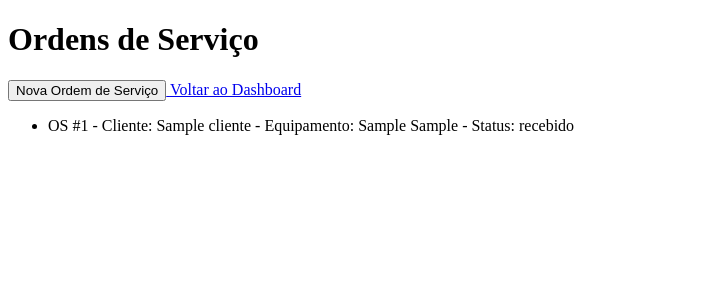
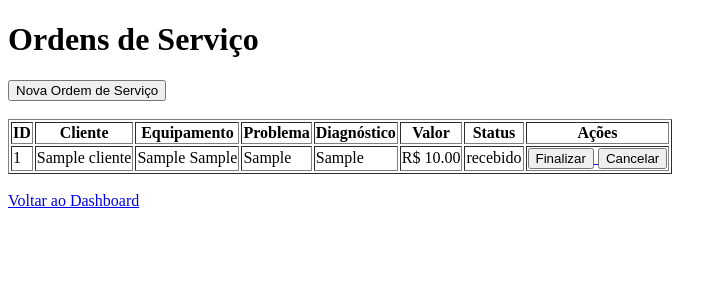
Before and after one commit to Gr-1n/sistema-assistencia, a Django app: page /ordens/ in a window 1280 px wide. Shown: the top 300 px of the page, without its empty margins (0-727 px from the left). Run offline with Django 5.2, Linux system fonts and the light colour scheme; tables that the repository leaves empty hold one stand-in row (values such as "Sample post").

Commit message:
Botoes de acao

```diff
--- a/oficina/templates/oficina/ordens.html
+++ b/oficina/templates/oficina/ordens.html
@@ -1,5 +1,6 @@
 <!DOCTYPE html>
 <html>
+
 <head>
     <title>Ordens de Serviço</title>
 </head>
@@ -8,22 +9,65 @@
 
 <h1>Ordens de Serviço</h1>
 
-<a href="/ordens/novo/">
+<a href="/ordens/nova/">
 <button>Nova Ordem de Serviço</button>
 </a>
 
+<br><br>
+
+<table border="1">
+
+<tr>
+<th>ID</th>
+<th>Cliente</th>
+<th>Equipamento</th>
+<th>Problema</th>
+<th>Diagnóstico</th>
+<th>Valor</th>
+<th>Status</th>
+<th>Ações</th>
+</tr>
+
+{% for ordem in ordens %}
+
+<tr>
+
+<td>{{ ordem.id }}</td>
+
+<td>{{ ordem.cliente.nome }}</td>
+
+<td>{{ ordem.equipamento.marca }} {{ ordem.equipamento.modelo }}</td>
+
+<td>{{ ordem.problema }}</td>
+
+<td>{{ ordem.diagnostico }}</td>
+
+<td>R$ {{ ordem.valor }}</td>
+
+<td>{{ ordem.status }}</td>
+
+<td>
+
+<a href="/ordens/finalizar/{{ ordem.id }}/">
+<button>Finalizar</button>
+</a>
+
+<a href="/ordens/cancelar/{{ ordem.id }}/">
+<button>Cancelar</button>
+</a>
+
+</td>
+
+</tr>
+
+{% endfor %}
+
+</table>
+
+<br>
+
 <a href="/">Voltar ao Dashboard</a>
 
-<ul>
-{% for ordem in ordens %}
-    <li>
-        OS #{{ ordem.id }} -
-        Cliente: {{ ordem.cliente.nome }} -
-        Equipamento: {{ ordem.equipamento.marca }} {{ ordem.equipamento.modelo }} -
-        Status: {{ ordem.status }}
-    </li>
-{% endfor %}
-</ul>
+</body>
 
-</body>
 </html>
--- a/oficina/urls.py
+++ b/oficina/urls.py
@@ -14,4 +14,8 @@ urlpatterns = [
     path('ordens/', views.ordens, name='ordens'),
     path('ordens/novo/', views.nova_ordem, name='nova_ordem'),
 
+    path('ordens/finalizar/<int:id>/', views.finalizar_ordem, name='finalizar_ordem'),
+
+    path('ordens/cancelar/<int:id>/', views.cancelar_ordem, name='cancelar_ordem'),
+
 ]
--- a/oficina/views.py
+++ b/oficina/views.py
@@ -102,3 +102,23 @@ def nova_ordem(request):
         'clientes': clientes,
         'equipamentos': equipamentos
     })
+
+def finalizar_ordem(request, id):
+
+    ordem = OrdemServico.objects.get(id=id)
+
+    ordem.status = 'finalizado'
+
+    ordem.save()
+
+    return redirect('/ordens/')
+
+def cancelar_ordem(request, id):
+
+    ordem = OrdemServico.objects.get(id=id)
+
+    ordem.status = 'cancelado'
+
+    ordem.save()
+
+    return redirect('/ordens/')
```
